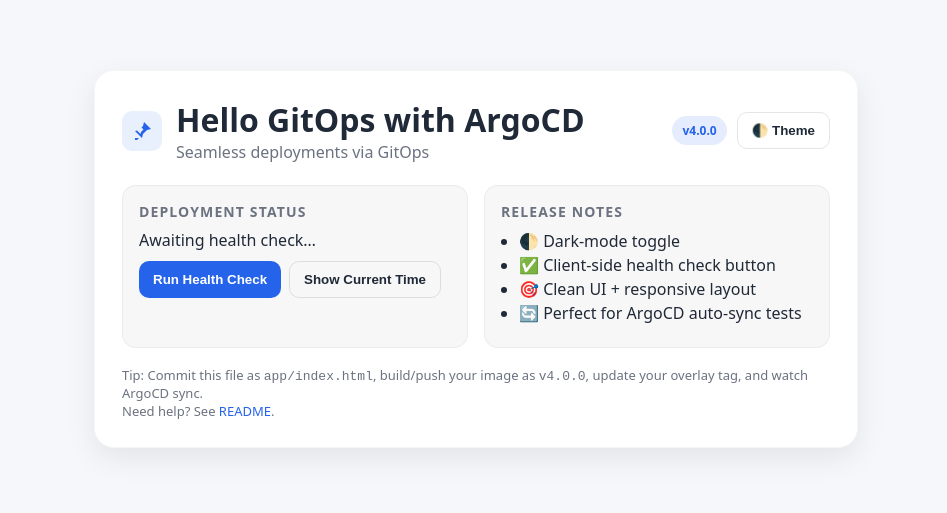
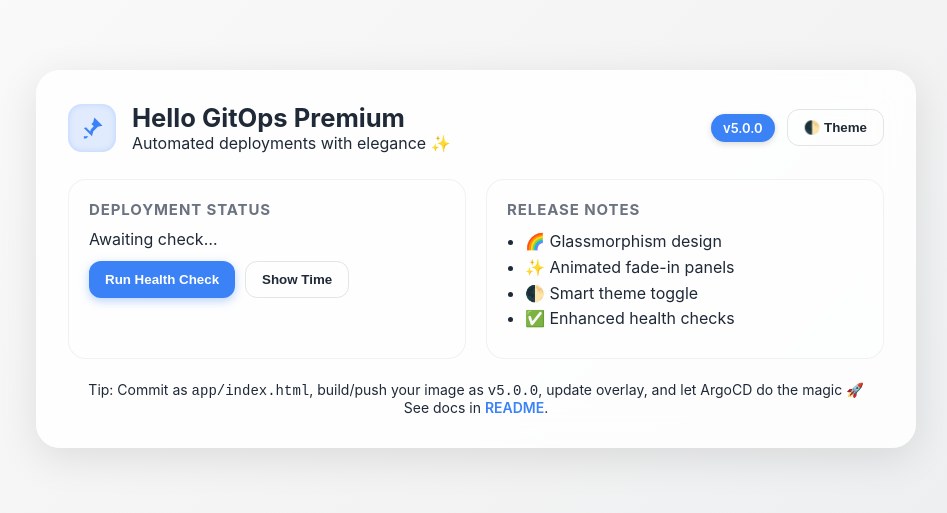
Before and after one commit to Sohel9146/Project-Gitops-ArgoCD-Demo, a plain HTML site: page app/index.html in a window 1280 px wide. Shown: the part 141-654 px from the top of the page, without its empty margins (164-1111 px from the left). Drawn offline with Linux system fonts and the light colour scheme.

Commit message:
Added Version 5.0.0

```diff
--- a/app/index.html
+++ b/app/index.html
@@ -3,48 +3,112 @@
 <head>
   <meta charset="UTF-8" />
   <meta name="viewport" content="width=device-width, initial-scale=1" />
-  <title>Hello GitOps v4</title>
+  <title>Hello GitOps v5</title>
   <style>
-    :root{
-      --bg:#f6f7fb; --fg:#1f2937; --muted:#6b7280; --brand:#2563eb; --card:#ffffff; --ok:#16a34a; --warn:#ea580c;
+    :root {
+      --bg: linear-gradient(135deg, #fdfbfb 0%, #ebedee 100%);
+      --fg: #1f2937;
+      --muted: #6b7280;
+      --brand: #3b82f6;
+      --card: rgba(255,255,255,0.85);
+      --ok: #16a34a;
+      --warn: #ea580c;
+      --shadow: rgba(0,0,0,.1);
     }
-    .dark{
-      --bg:#0b1020; --fg:#e5e7eb; --muted:#9ca3af; --brand:#60a5fa; --card:#111827; --ok:#22c55e; --warn:#f59e0b;
+    .dark {
+      --bg: linear-gradient(135deg, #0f2027, #203a43, #2c5364);
+      --fg: #f3f4f6;
+      --muted: #9ca3af;
+      --brand: #60a5fa;
+      --card: rgba(17,24,39,0.85);
+      --ok: #22c55e;
+      --warn: #f59e0b;
+      --shadow: rgba(0,0,0,.6);
     }
-    *{box-sizing:border-box}
-    body{
-      margin:0; font-family:system-ui,-apple-system,Segoe UI,Roboto,Ubuntu,"Helvetica Neue",Arial,"Noto Sans",sans-serif;
-      background:var(--bg); color:var(--fg); display:flex; min-height:100vh; align-items:center; justify-content:center;
+    * { box-sizing: border-box; }
+    body {
+      margin:0;
+      font-family: "Inter", system-ui, sans-serif;
+      background: var(--bg);
+      color: var(--fg);
+      display: flex;
+      min-height: 100vh;
+      align-items: center;
+      justify-content: center;
+      padding: 20px;
     }
-    .wrap{width:clamp(320px, 90vw, 820px); padding:28px}
-    .card{
-      background:var(--card); border-radius:20px; padding:28px;
-      box-shadow:0 10px 30px rgba(0,0,0,.08), inset 0 0 0 1px rgba(0,0,0,.04);
+    .wrap { width: clamp(340px, 92vw, 880px); }
+    .card {
+      background: var(--card);
+      backdrop-filter: blur(20px);
+      border-radius: 24px;
+      padding: 32px;
+      box-shadow: 0 10px 40px var(--shadow), inset 0 0 0 1px rgba(255,255,255,.08);
+      animation: fadeIn 0.7s ease;
     }
-    .head{display:flex; gap:16px; align-items:center; justify-content:space-between; flex-wrap:wrap}
-    .title{display:flex; gap:14px; align-items:center}
-    .logo{width:40px; height:40px; border-radius:10px; display:grid; place-items:center; background:rgba(37,99,235,.1)}
-    .logo svg{width:24px; height:24px; fill:var(--brand)}
-    .badge{background:rgba(37,99,235,.12); color:var(--brand); padding:6px 10px; border-radius:999px; font-size:12px; font-weight:600}
-    .muted{color:var(--muted)}
-    .actions{display:flex; gap:10px; align-items:center}
-    button{
-      padding:10px 14px; border:0; border-radius:10px; cursor:pointer; font-weight:600;
-      background:var(--brand); color:white; transition:transform .05s ease, opacity .2s ease;
+    @keyframes fadeIn {
+      from { opacity: 0; transform: translateY(10px); }
+      to { opacity: 1; transform: translateY(0); }
     }
-    button.secondary{background:transparent; color:var(--fg); border:1px solid rgba(0,0,0,.1)}
-    button:active{transform:scale(.98)}
-    .grid{display:grid; grid-template-columns:repeat(2,1fr); gap:16px; margin-top:22px}
-    .panel{
-      background:rgba(0,0,0,.03); border-radius:14px; padding:16px; min-height:110px;
+    .head { display:flex; gap:18px; align-items:center; justify-content:space-between; flex-wrap:wrap }
+    .title { display:flex; gap:16px; align-items:center }
+    .logo {
+      width:48px; height:48px; border-radius:14px;
+      display:grid; place-items:center;
+      background: rgba(59,130,246,.15);
+      box-shadow: inset 0 0 6px rgba(59,130,246,.25);
+    }
+    .logo svg { width:28px; height:28px; fill:var(--brand) }
+    .badge {
+      background: var(--brand);
+      color:white;
+      padding:6px 12px;
+      border-radius:999px;
+      font-size:13px;
+      font-weight:600;
+      box-shadow:0 2px 6px rgba(0,0,0,.15);
+    }
+    .actions { display:flex; gap:12px; align-items:center }
+    button {
+      padding:10px 16px;
+      border:0;
+      border-radius:12px;
+      cursor:pointer;
+      font-weight:600;
+      background:var(--brand);
+      color:white;
+      transition: all .25s ease;
+      box-shadow:0 3px 10px rgba(59,130,246,.35);
+    }
+    button:hover { transform: translateY(-2px); opacity:.95 }
+    button.secondary {
+      background: transparent;
+      color: var(--fg);
+      border:1px solid rgba(0,0,0,.1);
+      box-shadow:none;
+    }
+    .grid { display:grid; grid-template-columns:repeat(2,1fr); gap:20px; margin-top:26px }
+    .panel {
+      background: rgba(255,255,255,.15);
+      border-radius:18px;
+      padding:20px;
+      min-height:120px;
       border:1px solid rgba(0,0,0,.05);
+      transition: transform .2s ease;
     }
-    .dark .panel{background:rgba(255,255,255,.04); border-color:rgba(255,255,255,.06)}
-    .panel h3{margin:0 0 8px; font-size:14px; text-transform:uppercase; letter-spacing:.08em; color:var(--muted)}
-    .ok{color:var(--ok); font-weight:700}
-    .warn{color:var(--warn); font-weight:700}
-    .footer{margin-top:18px; font-size:13px}
-    .link{color:var(--brand); text-decoration:none}
+    .dark .panel { background: rgba(255,255,255,.05); border-color: rgba(255,255,255,.1) }
+    .panel:hover { transform: scale(1.02); }
+    .panel h3 {
+      margin:0 0 10px;
+      font-size:15px;
+      letter-spacing:.06em;
+      text-transform:uppercase;
+      color:var(--muted);
+    }
+    .ok { color: var(--ok); font-weight:700 }
+    .warn { color: var(--warn); font-weight:700 }
+    .footer { margin-top:22px; font-size:14px; text-align:center }
+    .link { color:var(--brand); text-decoration:none; font-weight:600 }
     @media (max-width:720px){ .grid{grid-template-columns:1fr} }
   </style>
 </head>
@@ -54,16 +118,15 @@
       <div class="head">
         <div class="title">
           <div class="logo" aria-hidden="true">
-            <!-- simple rocket icon -->
             <svg viewBox="0 0 24 24"><path d="M14 3l7 7-4 1-4 4-1 4-7-7 4-1 4-4 1-4zm-2.5 5.5L9 11l-2 .5 3.5 3.5.5-2 2.5-2.5-1.5-1.5zM5 19h4l-2 2H5v-2z"/></svg>
           </div>
           <div>
-            <h1 style="margin:0">Hello GitOps with ArgoCD</h1>
-            <div class="muted">Seamless deployments via GitOps</div>
+            <h1 style="margin:0; font-size:1.6em;">Hello GitOps Premium</h1>
+            <div class="muted">Automated deployments with elegance ✨</div>
           </div>
         </div>
         <div class="actions">
-          <span class="badge">v4.0.0</span>
+          <span class="badge">v5.0.0</span>
           <button class="secondary" id="themeBtn" title="Toggle theme">🌓 Theme</button>
         </div>
       </div>
@@ -71,32 +134,32 @@
       <div class="grid">
         <div class="panel">
           <h3>Deployment Status</h3>
-          <div id="statusText">Awaiting health check…</div>
-          <div style="margin-top:10px; display:flex; gap:8px; flex-wrap:wrap">
-            <button id="checkBtn" title="Run a quick client-side check">Run Health Check</button>
-            <button class="secondary" id="timeBtn" title="Show current serverless time">Show Current Time</button>
+          <div id="statusText">Awaiting check…</div>
+          <div style="margin-top:12px; display:flex; gap:10px; flex-wrap:wrap">
+            <button id="checkBtn">Run Health Check</button>
+            <button class="secondary" id="timeBtn">Show Time</button>
           </div>
         </div>
         <div class="panel">
           <h3>Release Notes</h3>
-          <ul style="margin:0 0 6px 18px; padding:0; line-height:1.5">
-            <li>🌓 Dark-mode toggle</li>
-            <li>✅ Client-side health check button</li>
-            <li>🎯 Clean UI + responsive layout</li>
-            <li>🔄 Perfect for ArgoCD auto-sync tests</li>
+          <ul style="margin:0 0 6px 18px; padding:0; line-height:1.6">
+            <li>🌈 Glassmorphism design</li>
+            <li>✨ Animated fade-in panels</li>
+            <li>🌓 Smart theme toggle</li>
+            <li>✅ Enhanced health checks</li>
           </ul>
         </div>
       </div>
 
       <div class="footer muted">
-        Tip: Commit this file as <code>app/index.html</code>, build/push your image as <code>v4.0.0</code>, update your overlay tag, and watch ArgoCD sync.
-        <br/>Need help? See <span class="link">README</span>.
+        Tip: Commit as <code>app/index.html</code>, build/push your image as <code>v5.0.0</code>, update overlay, and let ArgoCD do the magic 🚀
+        <br/>See docs in <span class="link">README</span>.
       </div>
     </div>
   </div>
 
   <script>
-    // Theme toggle (persists across reloads)
+    // Theme toggle
     const root = document.documentElement;
     const themeBtn = document.getElementById('themeBtn');
     const saved = localStorage.getItem('theme') || 'light';
@@ -106,21 +169,19 @@
       localStorage.setItem('theme', root.classList.contains('dark') ? 'dark' : 'light');
     });
 
-    // Health check (simple interactive proof of v4)
+    // Health check
     const statusEl = document.getElementById('statusText');
-    const checkBtn = document.getElementById('checkBtn');
-    checkBtn.addEventListener('click', () => {
-      statusEl.textContent = 'Checking…';
-      // Simulate a quick check
+    document.getElementById('checkBtn').addEventListener('click', () => {
+      statusEl.textContent = '🔍 Checking…';
       setTimeout(() => {
-        const ok = true; // static app, but enough to prove UI is updated
+        const ok = Math.random() > 0.2; // 80% chance OK
         statusEl.innerHTML = ok
           ? '✅ <span class="ok">Deployment healthy</span> — served by NGINX.'
-          : '⚠️ <span class="warn">Check failed</span> — try again.';
-      }, 450);
+          : '⚠️ <span class="warn">Check failed</span> — please retry.';
+      }, 500);
     });
 
-    // Show current time (another visible change)
+    // Show time
     document.getElementById('timeBtn').addEventListener('click', () => {
       const now = new Date();
       statusEl.innerHTML = '🕒 Current time: <strong>' + now.toLocaleString() + '</strong>';
```
